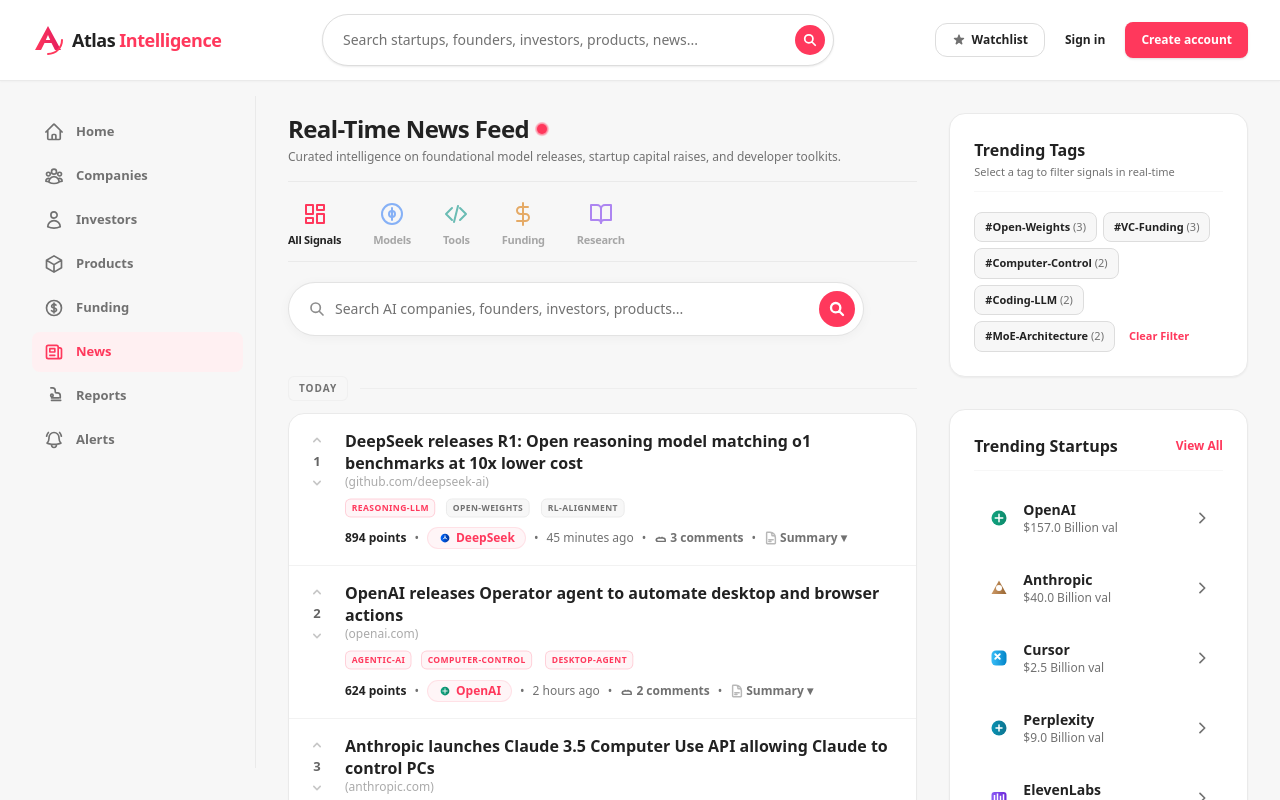
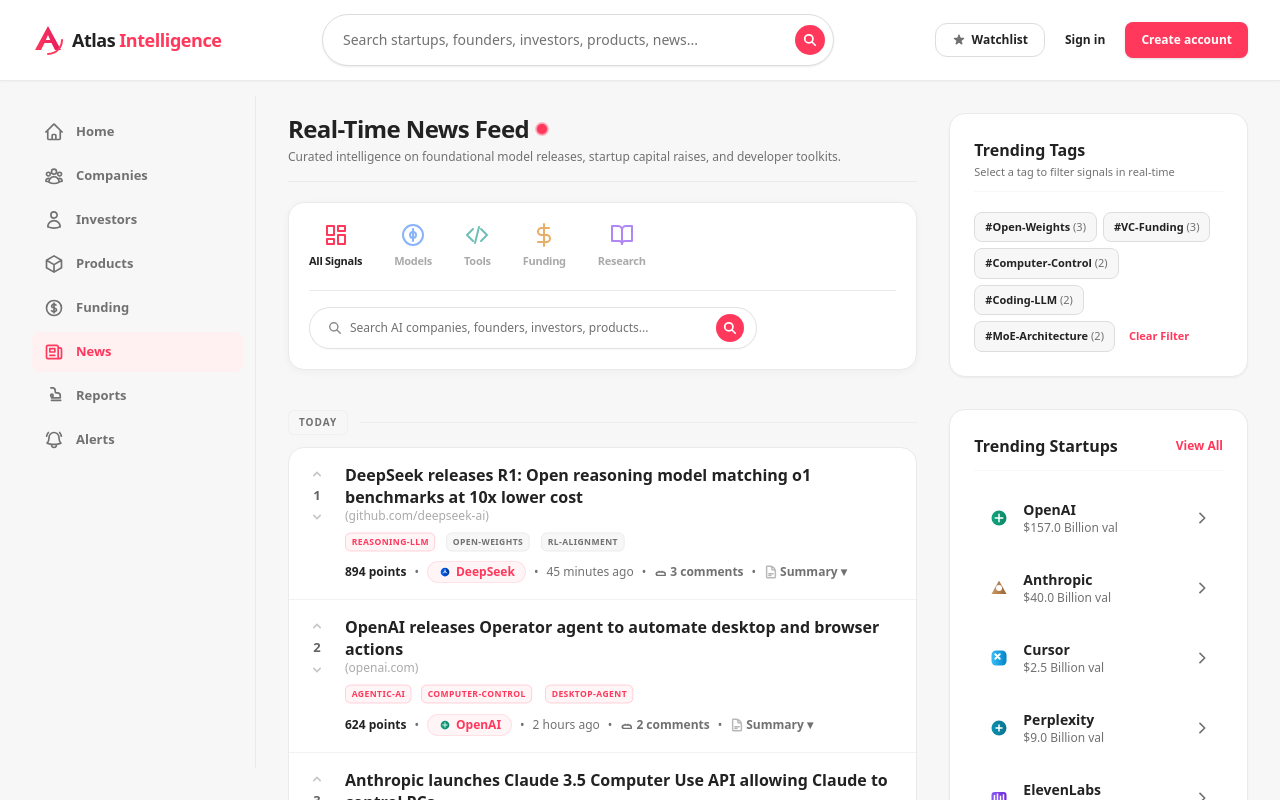
Before and after one commit to AyushKhaitan1/The-Ai-Signal, a Next.js app: page / in a window 1280 px wide. Shown: the top 800 px of the page. Built offline with nearby package versions, Linux system fonts and the light colour scheme.

Commit message:
style: group categories and search input in a unified container box and make search input smaller

```diff
--- a/src/app/page.tsx
+++ b/src/app/page.tsx
@@ -112,8 +112,10 @@
             </div>
           </div>
 
+          {/* Unified Box containing both Category Tabs & Search Bar */}
+          <div className="mt-5 bg-white border border-airbnb-border-light rounded-2xl p-4 md:p-5 shadow-[0_2px_8px_rgba(0,0,0,0.04)] max-w-2xl space-y-4">
             {/* Airbnb-style Category Icon Tabs */}
-          <div className="flex items-center space-x-8 mt-5 pb-1 overflow-x-auto no-scrollbar border-b border-airbnb-border-light select-none">
+            <div className="flex items-center space-x-8 pb-3 overflow-x-auto no-scrollbar border-b border-airbnb-border-light select-none">
               {(["all", "models", "tools", "funding", "research"] as const).map((cat) => {
                 const isActive = subCategory === cat;
 
@@ -192,11 +194,11 @@
               })}
             </div>
 
-          {/* Prominent Decoupled Search Box (Below Tabs) */}
-          <div className="mt-5 max-w-xl">
-            <div className="bg-white rounded-full shadow-[0_2px_12px_rgba(0,0,0,0.04)] border border-airbnb-border/80 p-2 flex items-center">
-              <span className="text-airbnb-gray/80 pl-3">
-                <svg className="w-4 h-4" fill="none" stroke="currentColor" strokeWidth="2.5" viewBox="0 0 24 24">
+            {/* Decoupled Search Box (Smaller & Sleeker) */}
+            <div className="max-w-md w-full">
+              <div className="bg-white rounded-full shadow-[0_1px_2px_rgba(0,0,0,0.03)] border border-airbnb-border/80 py-1.5 px-3 flex items-center transition-all focus-within:border-airbnb-gray/50">
+                <span className="text-airbnb-gray/80 pl-1.5">
+                  <svg className="w-3.5 h-3.5" fill="none" stroke="currentColor" strokeWidth="2.5" viewBox="0 0 24 24">
                     <path strokeLinecap="round" strokeLinejoin="round" d="M21 21l-6-6m2-5a7 7 0 11-14 0 7 7 0 0114 0z" />
                   </svg>
                 </span>
@@ -205,13 +207,14 @@
                   value={localSearchTerm}
                   onChange={(e) => setLocalSearchTerm(e.target.value)}
                   placeholder="Search AI companies, founders, investors, products..."
-                className="flex-grow ml-2.5 text-xs sm:text-sm text-airbnb-charcoal placeholder-airbnb-gray bg-transparent focus:outline-none"
+                  className="flex-grow ml-2 text-xs text-airbnb-charcoal placeholder-airbnb-gray bg-transparent focus:outline-none"
                 />
-              <button className="bg-airbnb-pink hover:bg-airbnb-pink-hover text-white p-2 rounded-full transition-all flex items-center justify-center shrink-0 cursor-pointer ml-2 w-9 h-9">
-                <svg className="w-4 h-4" fill="none" stroke="currentColor" strokeWidth="3.5" viewBox="0 0 24 24">
+                <button className="bg-airbnb-pink hover:bg-airbnb-pink-hover text-white rounded-full transition-all flex items-center justify-center shrink-0 cursor-pointer ml-1.5 w-7 h-7">
+                  <svg className="w-3.5 h-3.5" fill="none" stroke="currentColor" strokeWidth="3" viewBox="0 0 24 24">
                     <path strokeLinecap="round" strokeLinejoin="round" d="M21 21l-6-6m2-5a7 7 0 11-14 0 7 7 0 0114 0z" />
                   </svg>
                 </button>
+              </div>
             </div>
           </div>
         </div>
```
Lines whose indentation alone changed are shown as unchanged.
